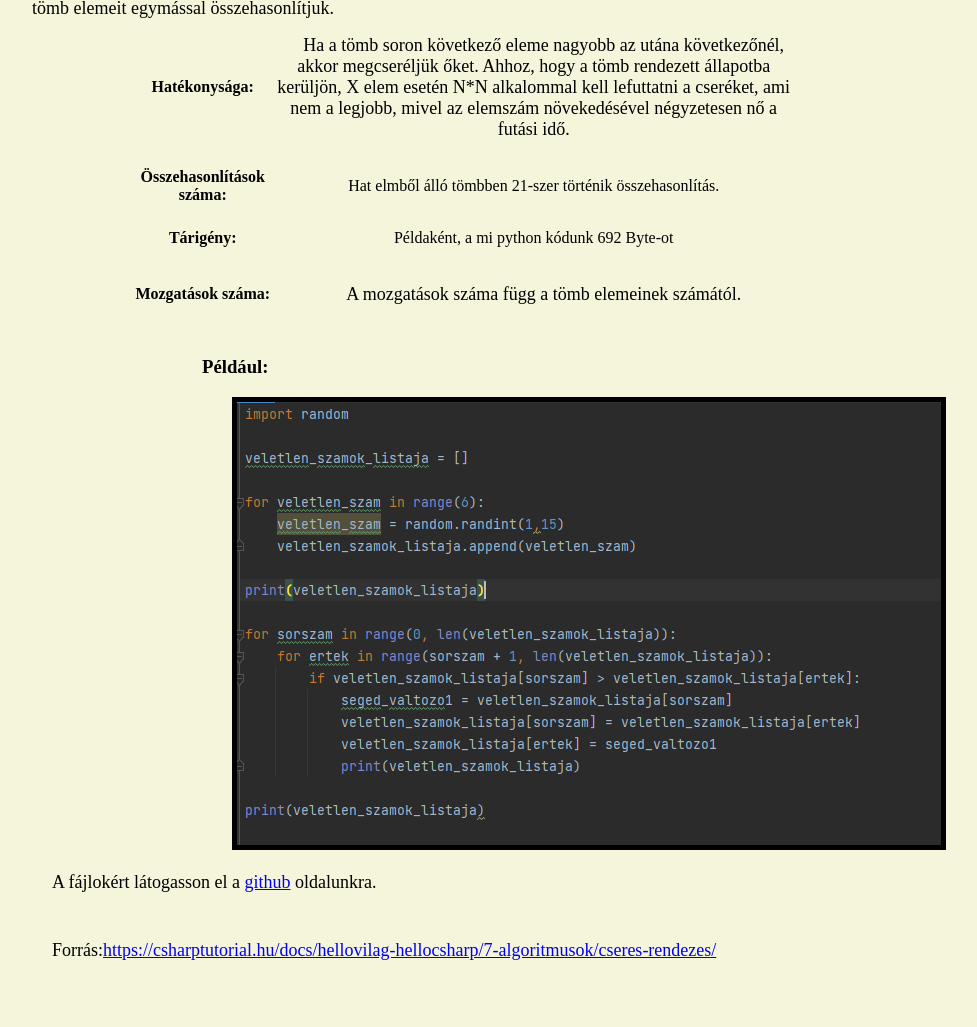
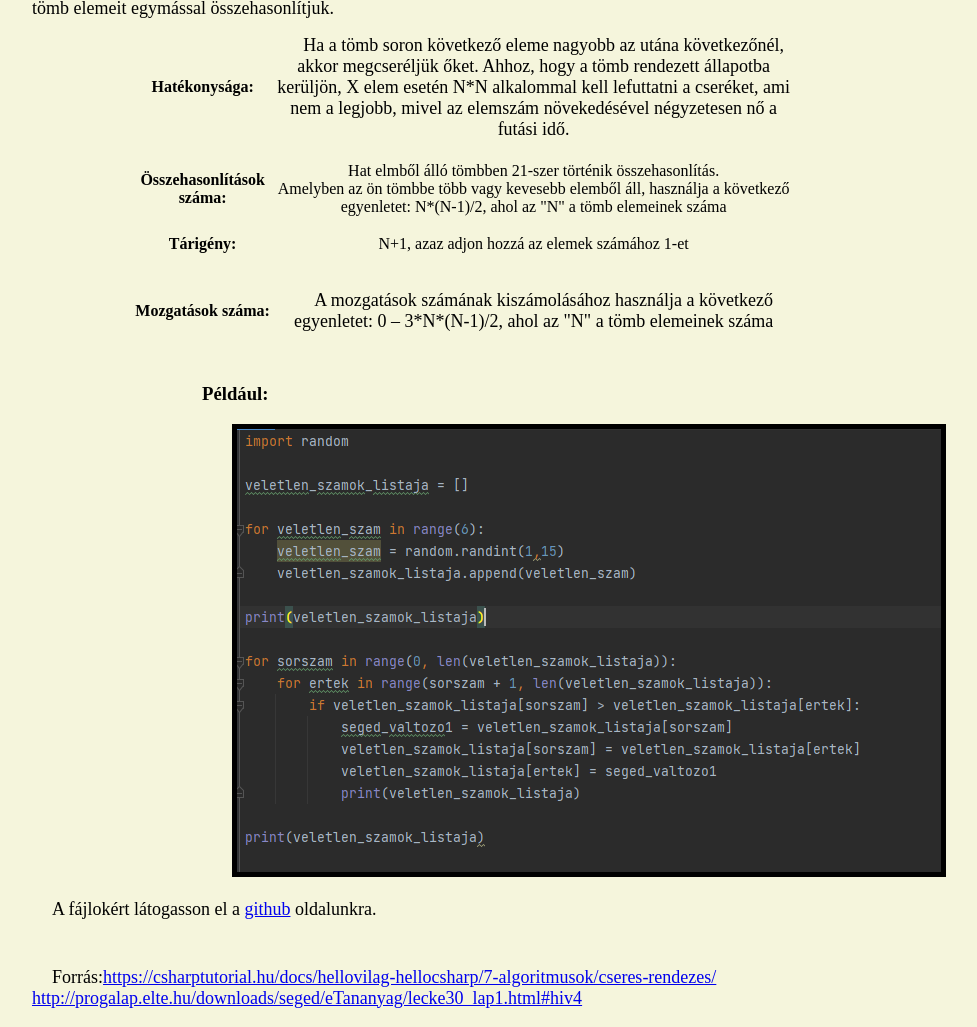
Before and after one commit to Hegedus-Gergo/EGYSZERU, a plain HTML site: page index.html in a window 1280 px wide. Shown: the part 124-1151 px from the top of the page, without its empty margins (226-1203 px from the left). Before the commit the page ends 1103 px from the top, so only its background shows below. Drawn offline with Linux system fonts and the light colour scheme.

Commit message:
Add files via upload

```diff
--- a/index.html
+++ b/index.html
@@ -20,26 +20,31 @@
     <table>
         <tr>
             <th>Hatékonysága:</th>
-            <td><p>
-                Ha a tömb soron következő eleme nagyobb
-                az utána következőnél, akkor megcseréljük őket. Ahhoz, hogy a tömb rendezett állapotba kerüljön, X elem
-                esetén N*N alkalommal kell lefuttatni a cseréket, ami nem a legjobb, mivel az elemszám növekedésével
-                négyzetesen nő a futási idő.
-            </p></td>
+            <td>
+                <p>
+                    Ha a tömb soron következő eleme nagyobb
+                    az utána következőnél, akkor megcseréljük őket. Ahhoz, hogy a tömb rendezett állapotba kerüljön, X
+                    elem
+                    esetén N*N alkalommal kell lefuttatni a cseréket, ami nem a legjobb, mivel az elemszám növekedésével
+                    négyzetesen nő a futási idő.
+                </p>
+            </td>
         </tr>
         <tr>
             <th>Összehasonlítások száma:</th>
-            <td>Hat elmből álló tömbben 21-szer történik összehasonlítás.</td>
+            <td>Hat elmből álló tömbben 21-szer történik összehasonlítás.<br> Amelyben az ön tömbbe több vagy kevesebb
+                elemből áll, használja a következő egyenletet: N*(N-1)/2, ahol az "N" a tömb elemeinek száma</td>
         </tr>
         <tr>
             <th>Tárigény:</th>
-            <td>Példaként, a mi python kódunk 692 Byte-ot</td>
+            <td>N+1, azaz adjon hozzá az elemek számához 1-et</td>
         </tr>
         <tr>
             <th>Mozgatások száma:</th>
             <td>
                 <p>
-                    A mozgatások száma függ a tömb elemeinek számától.
+                    A mozgatások számának kiszámolásához használja a következő egyenletet: 0 – 3*N*(N-1)/2, ahol az "N"
+                    a tömb elemeinek száma
                 </p>
             </td>
         </tr>
@@ -47,8 +52,13 @@
     <h3>Például:</h3>
     <div id="kepdiv"><img id="kep" src="python.PNG" alt="Egyszerű cserés rendezés pythonban"></div>
 
-    <p id="link">A fájlokért látogasson el a <a href="https://github.com/Hegedus-Gergo/EGYSZERU" target="_blank">github</a> oldalunkra.</p>
-    <p>Forrás:<a href="https://csharptutorial.hu/docs/hellovilag-hellocsharp/7-algoritmusok/cseres-rendezes/">https://csharptutorial.hu/docs/hellovilag-hellocsharp/7-algoritmusok/cseres-rendezes/</a></p>
+    <p id="link">A fájlokért látogasson el a <a href="https://github.com/Hegedus-Gergo/EGYSZERU"
+            target="_blank">github</a> oldalunkra.</p>
+    <p>Forrás:<a href="https://csharptutorial.hu/docs/hellovilag-hellocsharp/7-algoritmusok/cseres-rendezes/"
+            target="_blank">https://csharptutorial.hu/docs/hellovilag-hellocsharp/7-algoritmusok/cseres-rendezes/</a>
+        <br> <a href="http://progalap.elte.hu/downloads/seged/eTananyag/lecke30_lap1.html#hiv4"
+            target="_blank">http://progalap.elte.hu/downloads/seged/eTananyag/lecke30_lap1.html#hiv4</a>
+    </p>
 </body>
 
 </html>
```
Also changed, not shown: 1 other file.
